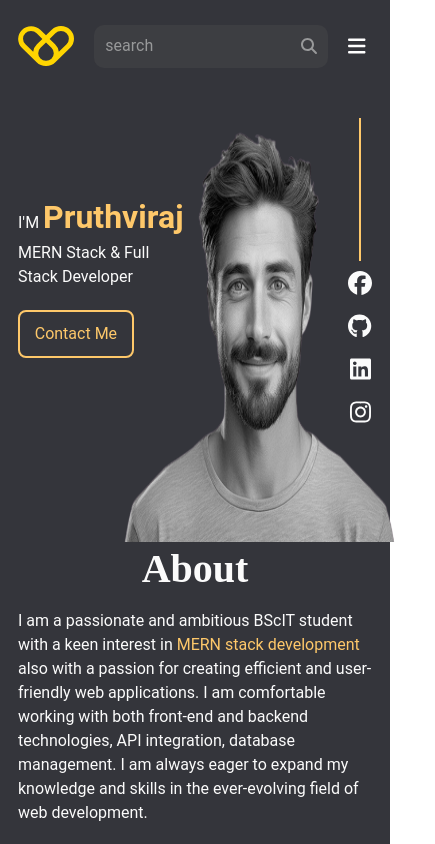
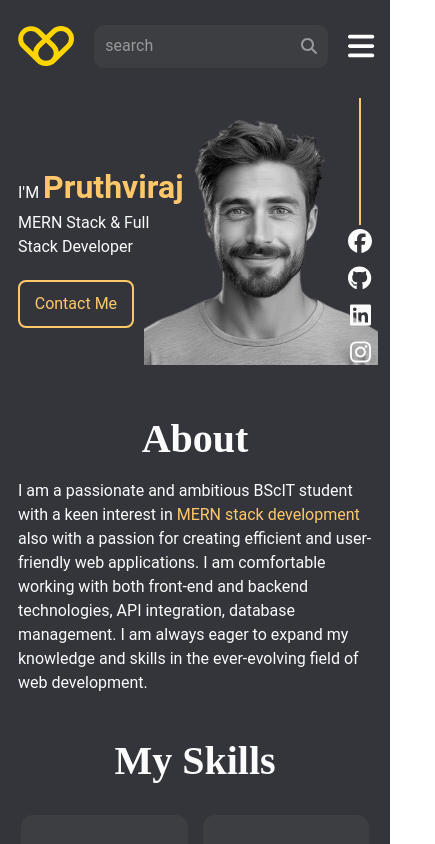
Before and after one commit to Pruthviraj-03/portfolio, a React (Create React App) app: page / in a window 390 px wide. Shown: the top 844 px of the page, 435 px wide, since content can reach past the window. Built offline with nearby package versions, Linux system fonts and the light colour scheme.

Commit message:
responsive issues solved.

```diff
--- a/src/Components/About.jsx
+++ b/src/Components/About.jsx
@@ -40,7 +40,7 @@ const About = () => {
 
       {isMobile && (
         <div
-          className="h-auto w-ful p-18 flex items-center justify-center flex-col gap-10 mt-70 overflow-hidden"
+          className="h-auto w-full p-18 flex items-center justify-center flex-col gap-10 overflow-hidden"
           id="about"
         >
           <h1 className="text-40 font-700 text-hover-color font-Libre">
--- a/src/Components/Header.jsx
+++ b/src/Components/Header.jsx
@@ -156,7 +156,7 @@ const Header = ({ scrollToSection }) => {
       )}
 
       {isMobile && (
-        <div className="h-auto w-full p-18 overflow-hidden">
+        <div className="h-auto w- p-18 overflow-hidden">
           <div className="navbar flex flex-row fixed w-full h-auto items-center gap-20">
             <img
               className="h-56 w-56 object-contain cursor-pointer"
@@ -174,11 +174,11 @@ const Header = ({ scrollToSection }) => {
               <FontAwesomeIcon className="text-text-color" icon={faSearch} />
             </div>
             <FontAwesomeIcon
-              className="text-xl text-white cursor-pointer"
+              className="text-3xl text-white cursor-pointer"
               icon={faBars}
             />
           </div>
-          <div className="h-auto mt-50 flex bg-transparent items-center justify-between relative">
+          <div className="h-auto mt-50 flex bg-transparent items-center justify-between relative z-10">
             <div className="intro flex flex-col mt-50">
               <h3 className="text-hover-color font-400 text-16">
                 I'M{" "}
@@ -196,8 +196,8 @@ const Header = ({ scrollToSection }) => {
                 Contact Me
               </button>
             </div>
-            <div className="socials flex flex-col items-center gap-10 mt-50">
-              <div className="bg-yellow-color h-17 w-2.5"></div>
+            <div className="socials flex flex-col items-center gap-4 mt-30">
+              <div className="bg-yellow-color h-15 w-2.5"></div>
               <Link to="https://www.facebook.com/raj.kurane.750">
                 <FontAwesomeIcon
                   className="text-hover-color text-24 mb-5 cursor-pointer"
@@ -224,8 +224,12 @@ const Header = ({ scrollToSection }) => {
               </Link>
             </div>
           </div>
-          <div className="absolute top-1/3 left-2/3 -translate-x-1/2 -translate-y-1/2 h-50 w-90 mt-50">
-            <img className="h-full w-full" src={bgImage} alt="Background" />
+          <div className="absolute top-28 left-36 h-30vh w-60">
+            <img
+              className="h-full w-full object-cover"
+              src={bgImage}
+              alt="Background"
+            />
           </div>
         </div>
       )}
```
